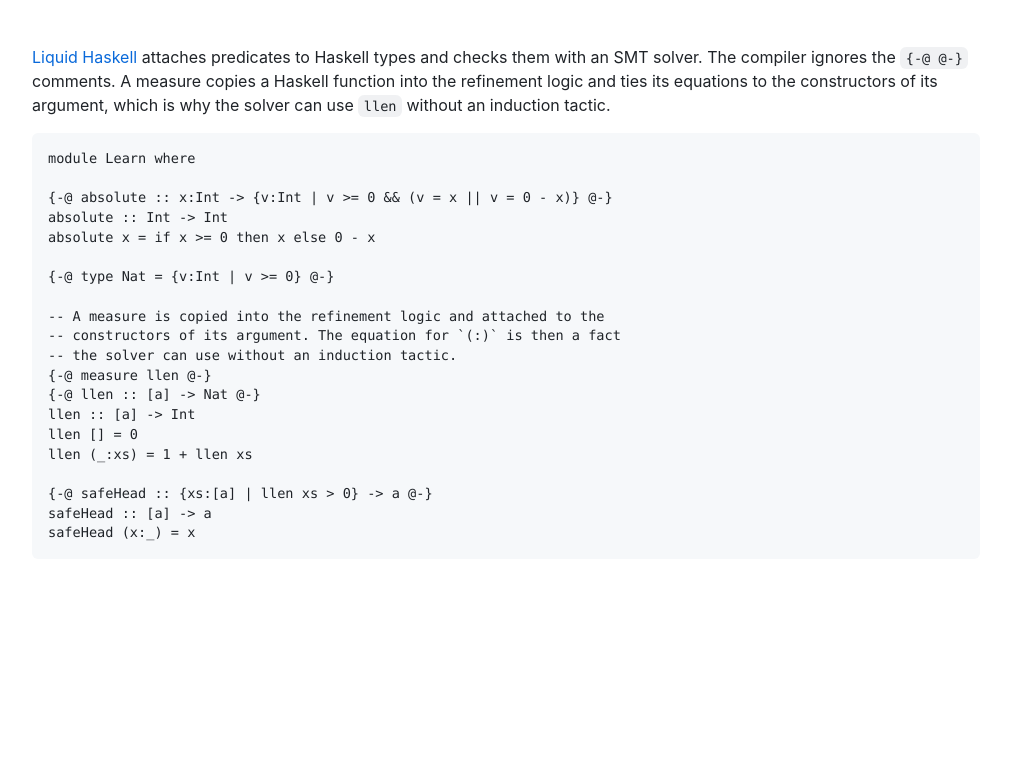
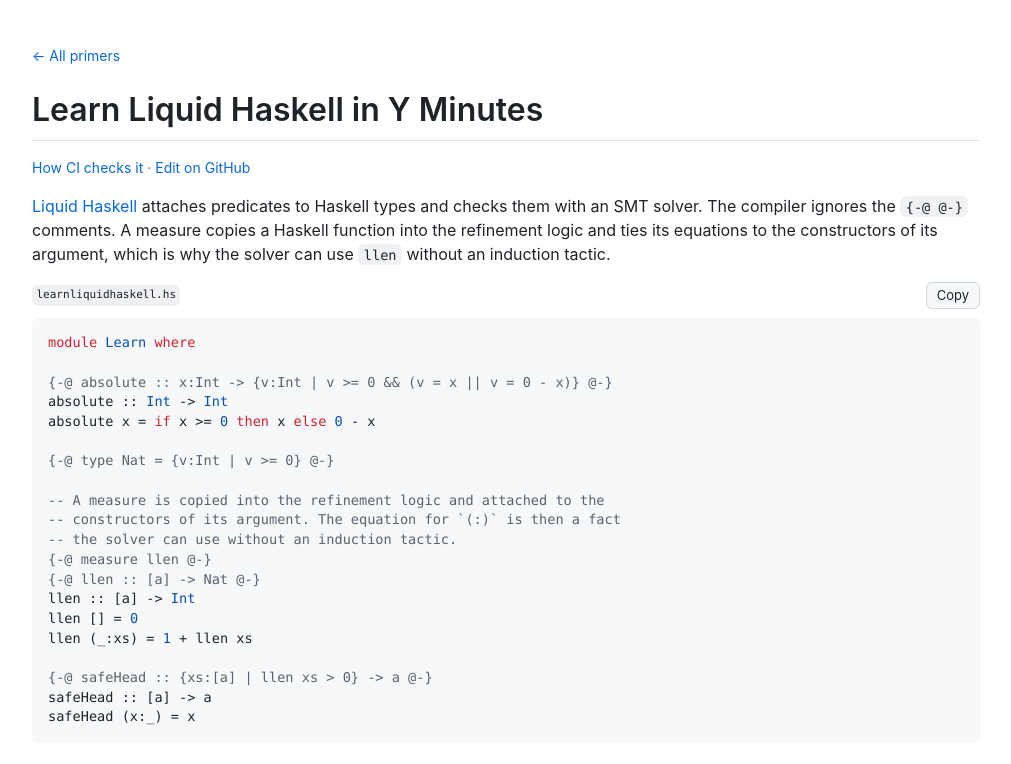
Before and after one commit to JGalego/awesome-vericoding, a Jekyll site: the page built from primers/liquid-haskell.md, in a window 1280 px wide. Shown: the top 764 px of the page, without its empty margins (134-1145 px from the left). Built offline with Jekyll 4.4.1, drawn with Linux system fonts in a browser that asks for light colours; nearby versions of some CDN libraries.

```diff
--- a/_config.yml
+++ b/_config.yml
@@ -1,5 +1,7 @@
 title: Awesome Vericoding
 description: Curated resources on vericoding, i.e. code generated together with a proof.
+repository: JGalego/awesome-vericoding
+url: https://jgalego.github.io
 markdown: kramdown
 kramdown:
   input: GFM
@@ -18,6 +20,10 @@ defaults:
       path: ""
     values:
       layout: default
+  - scope:
+      path: "primers"
+    values:
+      layout: primer
 include:
   - contributing.md
   - code-of-conduct.md
--- a/_layouts/default.html
+++ b/_layouts/default.html
@@ -3,8 +3,32 @@
 <head>
   <meta charset="utf-8">
   <meta name="viewport" content="width=device-width, initial-scale=1">
-  <title>{{ page.title | default: site.title }}</title>
-  <meta name="description" content="{{ page.description | default: site.description }}">
+  {%- if page.title and page.title != site.title -%}
+    {%- assign title = page.title | append: " · " | append: site.title -%}
+  {%- else -%}
+    {%- assign title = site.title -%}
+  {%- endif -%}
+  {%- comment -%} A primer's description is its first paragraph. {%- endcomment -%}
+  {%- if page.description -%}
+    {%- assign description = page.description -%}
+  {%- elsif page.path contains "primers/" -%}
+    {%- assign description = page.content | markdownify | split: "</p>" | first | strip_html | normalize_whitespace | truncate: 200 -%}
+  {%- else -%}
+    {%- assign description = site.description -%}
+  {%- endif %}
+  <title>{{ title }}</title>
+  <meta name="description" content="{{ description | escape }}">
+  <link rel="canonical" href="{{ page.url | absolute_url }}">
+  <meta property="og:type" content="website">
+  <meta property="og:site_name" content="{{ site.title }}">
+  <meta property="og:title" content="{{ page.title | default: site.title }}">
+  <meta property="og:description" content="{{ description | escape }}">
+  <meta property="og:url" content="{{ page.url | absolute_url }}">
+  <meta property="og:image" content="{{ '/media/social.png' | absolute_url }}">
+  <meta property="og:image:width" content="1280">
+  <meta property="og:image:height" content="640">
+  <meta property="og:image:alt" content="Awesome Vericoding: proof or it didn't ship.">
+  <meta name="twitter:card" content="summary_large_image">
   <link rel="icon" href="{{ '/media/logo.svg' | relative_url }}">
   <link rel="stylesheet" href="https://cdn.jsdelivr.net/npm/github-markdown-css@5.6.1/github-markdown.css">
   <link rel="stylesheet" href="{{ '/assets/css/site.css' | relative_url }}">
@@ -16,8 +40,23 @@
 </head>
 <body>
   <div class="page">
+    {%- comment -%}
+      The README links primers on github.com so that they work there and in
+      awesome-lint. On the site, point those links at the site's own pages.
+    {%- endcomment -%}
+    {%- assign body = content -%}
+    {%- capture blob %}href="https://github.com/{{ site.repository }}/blob/main/{% endcapture -%}
+    {%- if body contains blob -%}
+      {%- for other in site.pages -%}
+        {%- if other.path contains "primers/" -%}
+          {%- capture from %}{{ blob }}{{ other.path }}"{% endcapture -%}
+          {%- capture to %}href="{{ other.url | relative_url }}"{% endcapture -%}
+          {%- assign body = body | replace: from, to -%}
+        {%- endif -%}
+      {%- endfor -%}
+    {%- endif %}
     <main class="markdown-body" data-list="{{ '/data/list.json' | relative_url }}">
-      {{ content }}
+      {{ body }}
     </main>
   </div>
   <script type="module" src="{{ '/assets/js/site.js' | relative_url }}"></script>
--- /dev/null
+++ b/_layouts/primer.html
@@ -0,0 +1,13 @@
+---
+layout: default
+---
+{%- assign name = page.path | split: "/" | last | remove: ".md" -%}
+<div class="primer" data-primer="{{ name }}" data-filename="{{ page.filename }}">
+  <nav class="primer-back"><a href="{{ '/' | relative_url }}#-unofficial-cheat-sheets">← All primers</a></nav>
+  <h1>{{ page.title }}</h1>
+  <p class="primer-meta">
+    <a href="https://github.com/{{ site.repository }}/blob/main/scripts/primers/{{ name }}.sh">How CI checks it</a>
+    · <a href="https://github.com/{{ site.repository }}/edit/main/{{ page.path }}">Edit on GitHub</a>
+  </p>
+  {{ content }}
+</div>
--- a/assets/css/site.css
+++ b/assets/css/site.css
@@ -1,4 +1,4 @@
-/* Styles for the search, sidebar, and sortable tables. The page
+/* Styles for the search, sidebar, sortable tables, and primer pages. The page
    itself is styled by github-markdown-css; these tokens copy its light and
    dark palettes so that elements outside .markdown-body match. */
 
@@ -11,6 +11,12 @@
   --vc-bg-muted: #f6f8fa;
   --vc-border: #d0d7de;
   --vc-mark: #fff8c5;
+  --vc-syntax-comment: #59636e;
+  --vc-syntax-keyword: #cf222e;
+  --vc-syntax-string: #0a3069;
+  --vc-syntax-constant: #0550ae;
+  --vc-syntax-entity: #6639ba;
+  --vc-syntax-variable: #953800;
   --vc-radius: 6px;
   --vc-mono: ui-monospace, SFMono-Regular, "SF Mono", Menlo, Consolas, "Liberation Mono", monospace;
 }
@@ -25,6 +31,12 @@
     --vc-bg-muted: #161b22;
     --vc-border: #30363d;
     --vc-mark: #bb800966;
+    --vc-syntax-comment: #9198a1;
+    --vc-syntax-keyword: #ff7b72;
+    --vc-syntax-string: #a5d6ff;
+    --vc-syntax-constant: #79c0ff;
+    --vc-syntax-entity: #d2a8ff;
+    --vc-syntax-variable: #ffa657;
   }
 }
 
@@ -210,3 +222,55 @@
 .markdown-body th[aria-sort="ascending"] .sort::after { content: "▲"; color: var(--vc-accent); opacity: 1; }
 .markdown-body th[aria-sort="descending"] .sort::after { content: "▼"; color: var(--vc-accent); opacity: 1; }
 .markdown-body th .sort:focus-visible { outline: 2px solid var(--vc-accent); outline-offset: 2px; border-radius: 3px; }
+
+/* ---------------------------------------------------------------- primers */
+
+.primer-back { margin-bottom: 8px; font-size: 14px; }
+.primer-meta { color: var(--vc-muted); font-size: 14px; }
+.primer-bar {
+  display: flex;
+  flex-wrap: wrap;
+  align-items: center;
+  gap: 8px;
+  margin-bottom: 8px;
+  font-size: 13px;
+}
+.primer-bar > code { margin-right: auto; }
+.markdown-body .primer-button {
+  padding: 3px 10px;
+  border: 1px solid var(--vc-border);
+  border-radius: var(--vc-radius);
+  background: var(--vc-bg-muted);
+  color: var(--vc-fg);
+  font: inherit;
+  text-decoration: none;
+  cursor: pointer;
+}
+.markdown-body .primer-button:hover { border-color: var(--vc-muted); }
+.markdown-body .primer-button:focus-visible { outline: 2px solid var(--vc-accent); outline-offset: 2px; }
+
+/* Prism tokens in GitHub's colours. */
+.markdown-body .token.comment,
+.markdown-body .token.prolog,
+.markdown-body .token.doctype,
+.markdown-body .token.cdata { color: var(--vc-syntax-comment); }
+.markdown-body .token.keyword,
+.markdown-body .token.important,
+.markdown-body .token.rule,
+.markdown-body .token.atrule { color: var(--vc-syntax-keyword); }
+.markdown-body .token.string,
+.markdown-body .token.char,
+.markdown-body .token.regex,
+.markdown-body .token.attr-value { color: var(--vc-syntax-string); }
+.markdown-body .token.number,
+.markdown-body .token.boolean,
+.markdown-body .token.constant,
+.markdown-body .token.symbol { color: var(--vc-syntax-constant); }
+.markdown-body .token.function,
+.markdown-body .token.class-name,
+.markdown-body .token.builtin { color: var(--vc-syntax-entity); }
+.markdown-body .token.attribute,
+.markdown-body .token.annotation,
+.markdown-body .token.macro,
+.markdown-body .token.property,
+.markdown-body .token.directive { color: var(--vc-syntax-variable); }
--- a/assets/js/site.js
+++ b/assets/js/site.js
@@ -493,6 +493,76 @@ function buildSidebar(root, contents) {
   };
 }
 
+// ---------------------------------------------------------------- primers
+
+// Primers keep `text` fences so the Markdown reads the same everywhere. The
+// site highlights them by file extension, with Prism, where Prism knows the
+// language; the others stay plain rather than borrow a neighbour's grammar.
+const PRISM = "https://cdnjs.cloudflare.com/ajax/libs/prism/1.29.0/";
+const LANGUAGES = {
+  ada: "ada", agda: "agda", c: "c", go: "go", hs: "haskell", idr: "idris",
+  java: "java", lisp: "lisp", ml: "ocaml", py: "python", rs: "rust",
+  scala: "scala", sml: "sml", v: "coq",
+};
+
+// Playgrounds that open code passed in the link, checked with each primer.
+// The Verus playground builds a binary, so it needs a main.
+const PLAYGROUNDS = {
+  lean: {
+    label: "Open in the Lean web editor",
+    url: (code) => `https://live.lean-lang.org/#code=${encodeURIComponent(code)}`,
+  },
+  verus: {
+    label: "Open in the Verus playground",
+    url: (code) =>
+      "https://play.verus-lang.org/?version=stable&mode=basic&edition=2021&code=" +
+      encodeURIComponent(`${code.trimEnd()}\n\nfn main() {}\n`),
+  },
+};
+
+function loadScript(src) {
+  return new Promise((resolve, reject) => {
+    document.head.append(element("script", { src, onload: resolve, onerror: reject }));
+  });
+}
+
+async function highlightCode(code, language) {
+  window.Prism = window.Prism || {};
+  window.Prism.manual = true;
+  await loadScript(`${PRISM}components/prism-core.min.js`);
+  await loadScript(`${PRISM}plugins/autoloader/prism-autoloader.min.js`);
+  window.Prism.plugins.autoloader.languages_path = `${PRISM}components/`;
+  code.className = `language-${language}`;
+  window.Prism.highlightElement(code);
+}
+
+function setUpPrimer(primer) {
+  const code = primer.querySelector("pre > code");
+  if (!code) return;
+  const source = code.textContent;
+  const extension = (primer.dataset.filename || "").split(".").pop();
+
+  const copy = element("button", { type: "button", class: "primer-button" }, "Copy");
+  copy.addEventListener("click", async () => {
+    try {
+      await navigator.clipboard.writeText(source);
+      copy.textContent = "Copied";
+    } catch {
+      copy.textContent = "Copy failed";
+    }
+    setTimeout(() => (copy.textContent = "Copy"), 1500);
+  });
+
+  const bar = element("div", { class: "primer-bar" }, element("code", {}, primer.dataset.filename || ""), copy);
+  const playground = PLAYGROUNDS[primer.dataset.primer];
+  if (playground) {
+    bar.append(element("a", { class: "primer-button", href: playground.url(source), target: "_blank", rel: "noopener" }, `${playground.label} ↗`));
+  }
+  code.parentElement.before(bar);
+
+  if (LANGUAGES[extension]) highlightCode(code, LANGUAGES[extension]).catch(() => {});
+}
+
 // ------------------------------------------------------------------ start
 
 // kramdown keeps the invisible variation selector of an emoji such as ✏️ in
@@ -514,4 +584,6 @@ if (main) {
   makeTablesSortable(main);
   const contents = main.querySelector("h2#contents");
   if (contents) setUpHome(main, contents);
+  const primer = main.querySelector(".primer");
+  if (primer) setUpPrimer(primer);
 }
```
Also changed, not shown: media/social.png (added), 1 other file.
